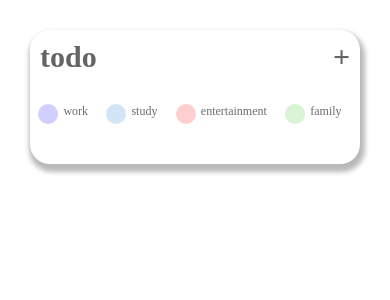
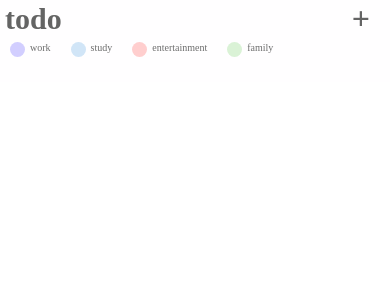
Before and after one commit to arjitkumar001/webapp, a React (Vite) app: page /started in a window 390 px wide. Shown: the top 300 px of the page. Built offline with nearby package versions, Linux system fonts and the light colour scheme.

Commit message:
create todo app responsive

```diff
--- a/src/App.css
+++ b/src/App.css
@@ -1,27 +1,19 @@
 * {
   margin: 0;
   padding: 0;
+  box-sizing: border-box;
 }
 
-section {
-  padding: 50px;
-  /* background-color: rgb(224, 224, 224); */
-}
-
-
-
 .todo {
-  box-shadow: 2px 5px 5px 3px rgb(185, 185, 185);
-  border-radius: 20px;
+  background-color: #fffdff9d;
 }
 
 .topbar {
   display: flex;
   justify-content: space-between;
   align-items: center;
-  padding: 50px;
+  padding: 20px;
   padding-bottom: 0;
-  /* padding-bottom: 40px; */
 }
 
 .logo h1 {
@@ -46,21 +38,19 @@ section {
   padding-bottom: 30px;
 }
 
-
 .content-section .list-section {
-  width: 25%;
-  /* background-color: #d1e5f7; */
+  width: 20%;
+  padding-left: 20px;
 }
 
 .content-section .task-section {
-  width: 75%;
-  /* background-color: #ffcece; */
+  width: 80%;
   display: flex;
   flex-wrap: wrap;
 }
 
 .task-section-1 {
-  width: 40%;
+  width: 50%;
   padding-top: 10px;
   padding-bottom: 10px;
   padding-left: 30px;
@@ -72,7 +62,6 @@ section {
   padding: 10px;
   border-radius: 5px;
 }
-
 
 .work,
 .study,
@@ -136,7 +125,6 @@ section {
 .checkbox {
   padding-top: 30px;
   display: flex;
-  padding-left: 40px;
 }
 
 .checkbox span {
@@ -150,13 +138,10 @@ input.hide-checkbox {
   height: 20px;
 }
 
-
 .task-bootom-1 {
   display: flex;
   justify-content: space-between;
 }
-
-
 
 .bottom-left-1 {
   display: flex;
@@ -171,8 +156,8 @@ input.hide-checkbox {
 }
 
 input {
-  height: 20px;
-  width: 20px;
+  width: 100%;
+  height: 50px;
 }
 
 .check {
@@ -180,6 +165,11 @@ input {
   align-items: center;
   padding-top: 20px;
   gap: 10px;
+}
+
+.check input {
+  height: 20px;
+  width: 20px;
 }
 
 .p1 {
@@ -239,22 +229,29 @@ input {
 }
 
 .form {
-  width: 500px;
-  border-radius: 10px;
-  position: absolute;
-  top: 40px;
-  right: 0px;
-  background-color: #dddbd9;
-  z-index: 1000;
+  width: 100vw;
+  height: 100vh;
+  top: 0;
+  left: 0;
+  position: fixed;
+  background-color: #323232;
+  opacity: .9;
+  z-index: 2000000;
 }
 
 form {
-  width: 100%;
+  width: 40%;
   padding-bottom: 10px;
+  background-color: #bebebc;
+  position: absolute;
+  top: 30%;
+  left: 30%;
+  border-radius: 10px;
 }
 
 .tags-items-form {
   display: flex;
+  padding-left: 10px;
 }
 
 .work,
@@ -270,8 +267,6 @@ form {
 .tags-items-form .family a {
   font-size: 16px;
 }
-
-
 
 .input-sec {
   padding: 0px 20px;
@@ -292,6 +287,7 @@ textarea {
   padding-left: 10px;
   border: none;
   border-radius: 10px;
+  height: 70px;
 }
 
 .btn-sec {
@@ -303,16 +299,16 @@ textarea {
 }
 
 .btn-cancle {
-  padding: 5px 10px;
+  padding: 5px 40px;
   border-radius: 5px;
   border: none;
 }
 
 .btn-add {
-  padding: 5px 20px;
+  padding: 5px 40px;
   border-radius: 5px;
   border: none;
-  background-color: #646464;
+  background-color: #282828;
   color: white;
 }
 
@@ -335,10 +331,10 @@ textarea {
 }
 
 .edit-btn {
-  padding: 5px 20px;
+  padding: 5px 40px;
   border: none;
   border-radius: 5px;
-  background-color: #646464;
+  background-color: #2c2b2b;
   color: white;
 }
 
@@ -493,9 +489,12 @@ textarea {
 }
 
 
+/* Media Query */
 
-/* Media Query */
-@media (max-width:1368px) {
+/* max-width =1200 */
+/* =============================================================== */
+
+@media (max-width:1200px) {
   .content-section .task-section {
     width: 100%;
   }
@@ -503,7 +502,19 @@ textarea {
   .task-section-1 {
     width: 100%;
   }
+
+  form {
+    width: 60%;
+    height: auto;
+    background-color: #bbbab9;
+    position: absolute;
+    left: 20%;
+    top: 20%;
+  }
 }
+
+/* max-width =992 */
+/* =============================================================== */
 
 @media (max-width:992px) {
   .content-section {
@@ -515,14 +526,13 @@ textarea {
     width: 100%;
     display: flex;
     align-items: center;
-    justify-content: space-evenly;
   }
 
   .work a,
   .study a,
   .entertainment a,
   .family a {
-    margin-left: 10px;
+    padding-left: 10px;
     font-size: 16px;
   }
 
@@ -532,8 +542,6 @@ textarea {
 
   .content-section .task-section {
     width: 100%;
-    /* display:block;
-    flex-wrap:nowrap; */
   }
 
   .task-section-1 {
@@ -541,50 +549,65 @@ textarea {
   }
 
   .topbar {
-    padding: 10px;
+    padding: 0 20px;
   }
 
   .plusIcon h1 {
-    padding: 0;
+    font-size: 3rem;
+    padding-right: 10px;
   }
 
-  .logo h1 {
-    padding: 0;
-  }
-
-  .form {
-    width: 420px;
+  form {
+    width: 60%;
+    height: auto;
+    background-color: #bbbab9;
     position: absolute;
-    top: 50px;
-    right: 0px;
-    display: flex;
-    justify-content: center;
-    align-items: center;
+    left: 20%;
+    top: 10%;
   }
 
   .tags h2 {
     padding-top: 10px;
-    padding-left: 10px;
+    padding-left: 20px;
   }
 
   .tags-items-form {
     display: flex;
-    padding: 0px 0px;
+    padding: 10px;
   }
 
-  .tags-items a {
-    font-size: 14px;
+  .tags-items-form .work,
+  .tags-items-form .study,
+  .tags-items-form .entertainment,
+  .tags-items-form .family {
+    padding-left: 10px;
+  }
+
+  .tags-items-form .work a,
+  .tags-items-form .study a,
+  .tags-items-form .entertainment a,
+  .tags-items-form .family a {
+    font-size: 16px;
+    padding-left: 0;
   }
 
   .task-section-1 {
     padding: 20px;
   }
+
+  .list-section .work p,
+  .list-section .study p,
+  .list-section .entertainment p,
+  .list-section .family p {
+    height: 25px;
+    width: 25px;
+  }
 }
 
-@media (max-width:768px) and (max-width:991px) {
-  section {
-    padding: 40px;
-  }
+
+/* max-width =768 */
+/* =============================================================== */
+@media (max-width:768px) {
 
   .load {
     font-size: 6rem;
@@ -597,7 +620,6 @@ textarea {
   .get-btn {
     padding: 10px 40px;
   }
-
 
   .load::before {
     content: '';
@@ -612,7 +634,7 @@ textarea {
 
   .plusIcon h1 {
     padding: 0;
-    font-size: 40px;
+    font-size: 3rem;
   }
 
   .logo h1 {
@@ -641,7 +663,6 @@ textarea {
   .family p {
     height: 20px;
     width: 20px;
-    border-radius: 100%;
   }
 
   .bottom-left-1 p {
@@ -658,30 +679,20 @@ textarea {
     padding: 15px;
   }
 
-  .form {
-    width: 400px;
-    position: absolute;
-    top: 50px;
-    right: 0px;
-    display: flex;
-    justify-content: center;
-    align-items: center;
-  }
-
   .tags h2 {
     padding-top: 5px;
     padding-left: 15px;
   }
+
   .tags-items-form {
-    display:block;
+    padding-left: 0;
   }
-
 
   .tags-items-form .work,
   .tags-items-form .study,
   .tags-items-form .entertainment,
   .tags-items-form .family {
-    padding-left: 20px;
+    padding-left: 10px;
   }
 
   .tags-items-form .work a,
@@ -691,15 +702,16 @@ textarea {
     font-size: 12px;
   }
 
+  .tags-items-form .work p,
+  .tags-items-form .study p,
+  .tags-items-form .entertainment p,
+  .tags-items-form .family p {
+    height: 25px;
+    width: 25px;
+  }
 
   .tags-items-form a {
     font-size: 14px;
-  }
-}
-
-@media (max-width:600px) and (max-width:767px) {
-  section {
-    padding: 30px;
   }
 
   .load {
@@ -739,54 +751,78 @@ textarea {
     font-size: 30px;
   }
 
-
   .logo h1 {
     padding: 0;
     font-size: 30px;
   }
-  .tags-items-form{
+
+  .tags-items-form {
     display: flex;
+  }
+
+  form {
+    width: 70%;
+    height: auto;
+    position: absolute;
+    left: 15%;
+    top: 20%;
+  }
+
+  input {
+    height: 30px;
+  }
+
+  textarea {
+    width: 100%;
+    padding: 5px 0;
+    padding-left: 10px;
+    border-radius: 5px;
+    height: 80px;
+  }
+
+  .tags h2 {
+    font-size: 30px;
+  }
+
+  .tags-items-form {
+    display: flex;
+    padding-left: 30px;
+    padding-right: 20px;
+  }
+
+  .tags-items-form .work a,
+  .tags-items-form .study a,
+  .tags-items-form .entertainment a,
+  .tags-items-form .family a {
+    margin-left: 5px;
+    font-size: 16px;
+  }
+
+  .work,
+  .study,
+  .entertainment,
+  .family {
+    padding: 15px 5px;
+  }
+
+  .work p,
+  .study p,
+  .entertainment p,
+  .family p {
+    height: 30px;
+    width: 30px;
   }
 
   .tags-items-form .work,
   .tags-items-form .study,
   .tags-items-form .entertainment,
   .tags-items-form .family {
-    padding-left: 10px;
-
-  }
-
-  .work a,
-  .study a,
-  .entertainment a,
-  .family a {
-    margin-left: 5px;
-    font-size: 12px;
-  }
-
-  /* .work,
-  .study,
-  .entertainment,
-  .family {
-    padding: 5px 5px;
-  } */
-
-  .work p,
-  .study p,
-  .entertainment p,
-  .family p {
-    height: 20px;
-    width: 20px;
+    padding-left: 10px 10px;
   }
 
   .bottom-left-1 p {
     height: 20px;
     width: 20px;
-  }
-
-  input {
-    height: 15px;
-    width: 15px;
   }
 
   .task-1 {
@@ -836,15 +872,8 @@ textarea {
     font-size: 14px;
   }
 
-
-  .form {
-    width: 300px;
-    position: absolute;
-    top: 30px;
-    right: 0px;
-    display: flex;
-    justify-content: center;
-    align-items: center;
+  .content-section .list-section {
+    padding-left: 10px;
   }
 
   .input-sec {
@@ -860,22 +889,6 @@ textarea {
     border-radius: 5px;
   }
 
-  textarea {
-    width: 100%;
-    padding: 5px 0;
-    padding-left: 10px;
-    border-radius: 5px;
-  }
-
-  .tags h2 {
-    padding-top: 0px;
-    text-align: center;
-    font-size: 20px;
-  }
-
-  .tags-items-form {
-    display: block;
-  }
 
   .tags-items a {
     font-size: 12px;
@@ -892,10 +905,101 @@ textarea {
   }
 }
 
+/* max-width = 600 */
+/* ============================================= */
+@media (max-width:600px) {
+  .topbar{
+    padding-bottom: 0;
+  }
 
-@media (max-width:376px) {
-  section {
-    padding: 20px;
+  .plusIcon h1 {
+    font-size: 2.5rem;
+  }
+
+  .content-section .list-section {
+    padding-left: 10px;
+  }
+  form {
+    width: 100%;
+    height: 100vh;
+    position: absolute;
+    left: 0;
+    top: 0;
+    padding-top: 50px;
+    border-radius: 0;
+  }
+
+  input {
+    height: 50px;
+  }
+
+  textarea {
+    width: 100%;
+    padding: 5px 0;
+    padding-left: 10px;
+    border-radius: 5px;
+    height: 100px;
+  }
+
+  .tags h2 {
+    font-size: 40px;
+  }
+
+  .tags-items-form {
+    display: block;
+    padding-left: 0px;
+  }
+
+  .tags-items-form .work a,
+  .tags-items-form .study a,
+  .tags-items-form .entertainment a,
+  .tags-items-form .family a {
+    margin-left: 5px;
+    font-size: 20px;
+  }
+
+  .tags-items-form .work p,
+  .tags-items-form .study p,
+  .tags-items-form .entertainment p,
+  .tags-items-form .family p {
+    height: 30px;
+    width: 30px;
+  }
+
+  .work,
+  .study,
+  .entertainment,
+  .family {
+    padding: 15px 5px;
+  }
+
+  .work a,
+  .study a,
+  .entertainment a,
+  .family a {
+    font-size: 14px;
+  }
+
+  .work p,
+  .study p,
+  .entertainment p,
+  .family p {
+    height: 20px;
+    width: 20px;
+  }
+}
+
+/* max-width = 400 */
+/* ============================================= */
+@media (max-width:400px) {
+  .topbar {
+    padding-left: 5px;
+    padding-right: 0px;
+  }
+
+  .plusIcon h1 {
+    font-size: 2rem;
+    padding-right: 20px;
   }
 
   .load {
@@ -913,6 +1017,41 @@ textarea {
     animation: borderFlow 2s linear infinite;
   }
 
+  form {
+    width: 100%;
+    height: 100vh;
+    position: absolute;
+    left: 0;
+    top: 0;
+    padding-top: 50px;
+    border-radius: 0;
+  }
+
+  .tags h2 {
+    font-size: 40px;
+  }
+
+  .tags-items-form {
+    padding-left: 30px;
+    padding-right: 20px;
+  }
+
+  .tags-items-form .work a,
+  .tags-items-form .study a,
+  .tags-items-form .entertainment a,
+  .tags-items-form .family a {
+    margin-left: 5px;
+    font-size: 16px;
+  }
+
+  .tags-items-form .work p,
+  .tags-items-form .study p,
+  .tags-items-form .entertainment p,
+  .tags-items-form .family p {
+    height: 30px;
+    width: 30px;
+  }
+
   .get h1 {
     font-size: 4rem;
   }
@@ -926,7 +1065,6 @@ textarea {
     width: 300px;
   }
 
-
   .topbar {
     padding-bottom: 0px;
   }
@@ -935,37 +1073,33 @@ textarea {
     padding-bottom: 10px;
   }
 
-  .plusIcon h1 {
-    padding: 0;
-    font-size: 30px;
-  }
 
   .logo h1 {
     padding: 0;
     font-size: 30px;
   }
 
-  .work a,
-  .study a,
-  .entertainment a,
-  .family a {
-    margin-left: 5px;
-    font-size: 12px;
+  .list-section .work a,
+  .list-section .study a,
+  .list-section .entertainment a,
+  .list-section .family a {
+    margin-left: -5px;
+    font-size: 10px;
   }
 
-  .work,
-  .study,
-  .entertainment,
-  .family {
-    padding: 5px 5px;
+  .list-section .work,
+  .list-section .study,
+  .list-section .entertainment,
+  .list-section .family {
+    padding: 5px 10px;
   }
 
-  .work p,
-  .study p,
-  .entertainment p,
-  .family p {
-    height: 20px;
-    width: 20px;
+  .list-section .work p,
+  .list-section .study p,
+  .list-section .entertainment p,
+  .list-section .family p {
+    height: 15px;
+    width: 15px;
   }
 
   .bottom-left-1 p {
@@ -978,11 +1112,13 @@ textarea {
     width: 15px;
   }
 
-
-
   .task-section {
     width: 100%;
     padding-bottom: 0px;
+  }
+
+  .content-section .list-section {
+    padding: 0;
   }
 
   .task-section-1 {
@@ -1023,23 +1159,13 @@ textarea {
     font-size: 14px;
   }
 
-
-  .form {
-    width: 300px;
-    position: absolute;
-    top: 50px;
-    right: 10px;
-    display: flex;
-    justify-content: center;
-    align-items: center;
-  }
-
   .input-sec {
     padding: 0px 20px;
   }
 
   .input-sec input {
     width: 100%;
+    height: 50px;
     padding: 5px 0;
     padding-left: 10px;
     border: none;
@@ -1068,16 +1194,6 @@ textarea {
     font-size: 12px;
   }
 
-  /* .hover {
-    position: absolute;
-    right: 0px;
-    top: 20px;
-    background-color: white;
-    border-radius: 10px;
-    cursor: pointer;
-    color: gray;
-  } */
-
   .hover .edit {
     padding: 5px 30px;
     padding-left: 10px;
@@ -1088,3 +1204,103 @@ textarea {
     padding-left: 10px;
   }
 }
+
+/* max-width =300 */
+/* ============================================================= */
+
+@media (max-width:300px) {
+
+  .topbar {
+    padding: 5px;
+  }
+
+  .plusIcon h1 {
+    font-size: 1rem;
+    padding: 0;
+  }
+
+  .content-section .list-section {
+    padding-left: 0px;
+  }
+
+  form {
+    width: 100%;
+    height: 100vh;
+    position: absolute;
+    left: 0;
+    top: 0;
+    padding-top: 50px;
+    border-radius: 0;
+  }
+
+  .tags h2 {
+    font-size: 40px;
+  }
+
+  .tags-items-form {
+    padding-left: 30px;
+    padding-right: 20px;
+  }
+
+  .tags-items-form .work a,
+  .tags-items-form .study a,
+  .tags-items-form .entertainment a,
+  .tags-items-form .family a {
+    margin-left: 5px;
+    font-size: 16px;
+  }
+
+  .tags-items-form .work p,
+  .tags-items-form .study p,
+  .tags-items-form .entertainment p,
+  .tags-items-form .family p {
+    height: 20px;
+    width: 20px;
+  }
+
+  .content-section {
+    padding-bottom: 10px;
+  }
+
+  .plusIcon h1 {
+    padding: 0;
+    font-size: 30px;
+  }
+
+  .logo h1 {
+    padding: 0;
+    font-size: 30px;
+  }
+
+  .list-section .work a,
+  .list-section .study a,
+  .list-section .entertainment a,
+  .list-section .family a {
+    margin-left: -5px;
+    font-size: 10px;
+  }
+
+  .list-section .work p,
+  .list-section .study p,
+  .list-section .entertainment p,
+  .list-section .family p {
+    height: 15px;
+    width: 15px;
+  }
+
+  .btn-add {
+    padding: 5px 20px;
+  }
+
+  .btn-cancle {
+    padding: 5px 20px;
+  }
+
+  .task-section-1 {
+    padding: 0 10px;
+  }
+
+  .tags h2 {
+    font-size: 30px;
+  }
+}
```
Also changed, not shown: 3 other files (tests, documents, lock files or other folders).
